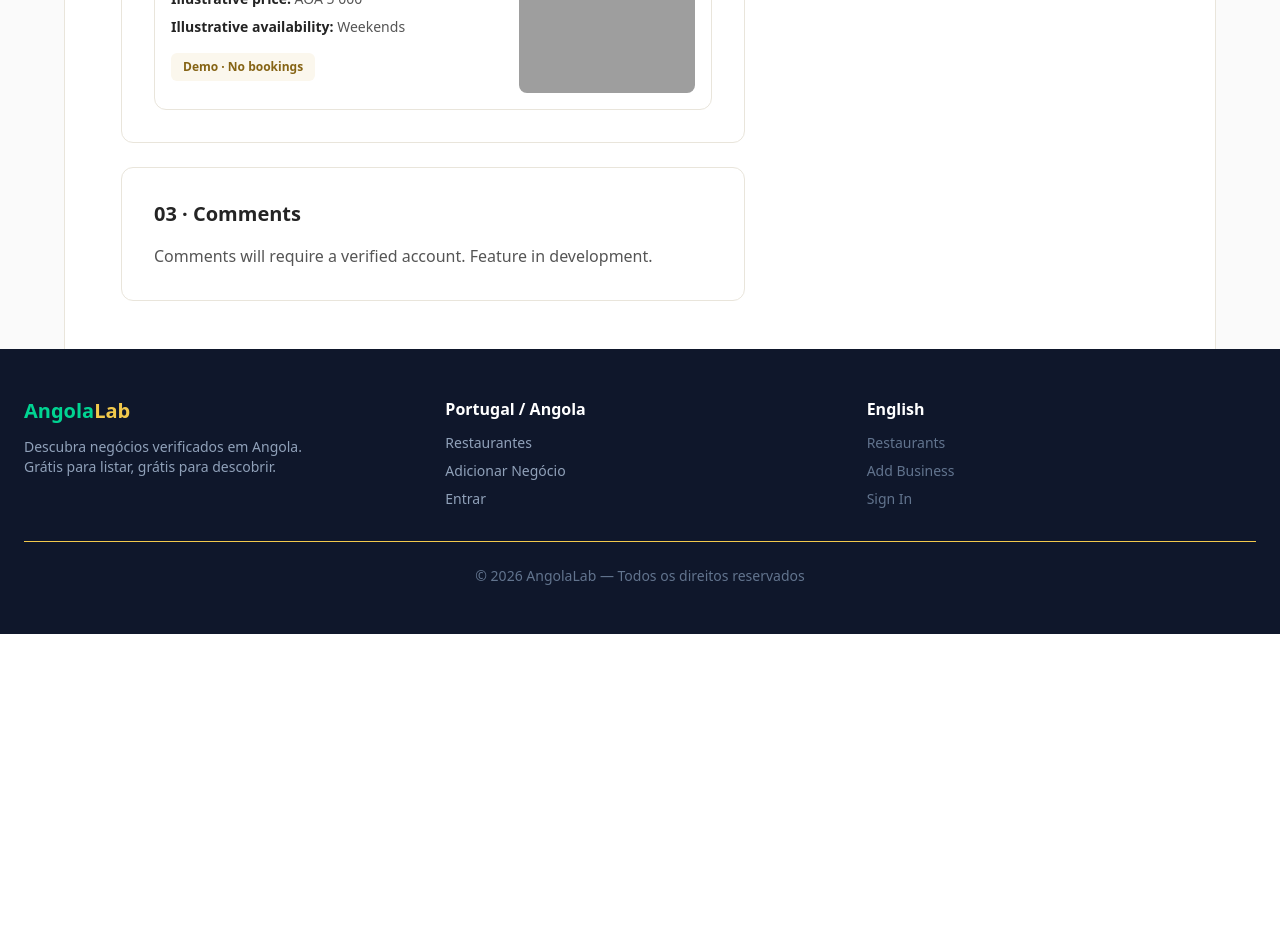
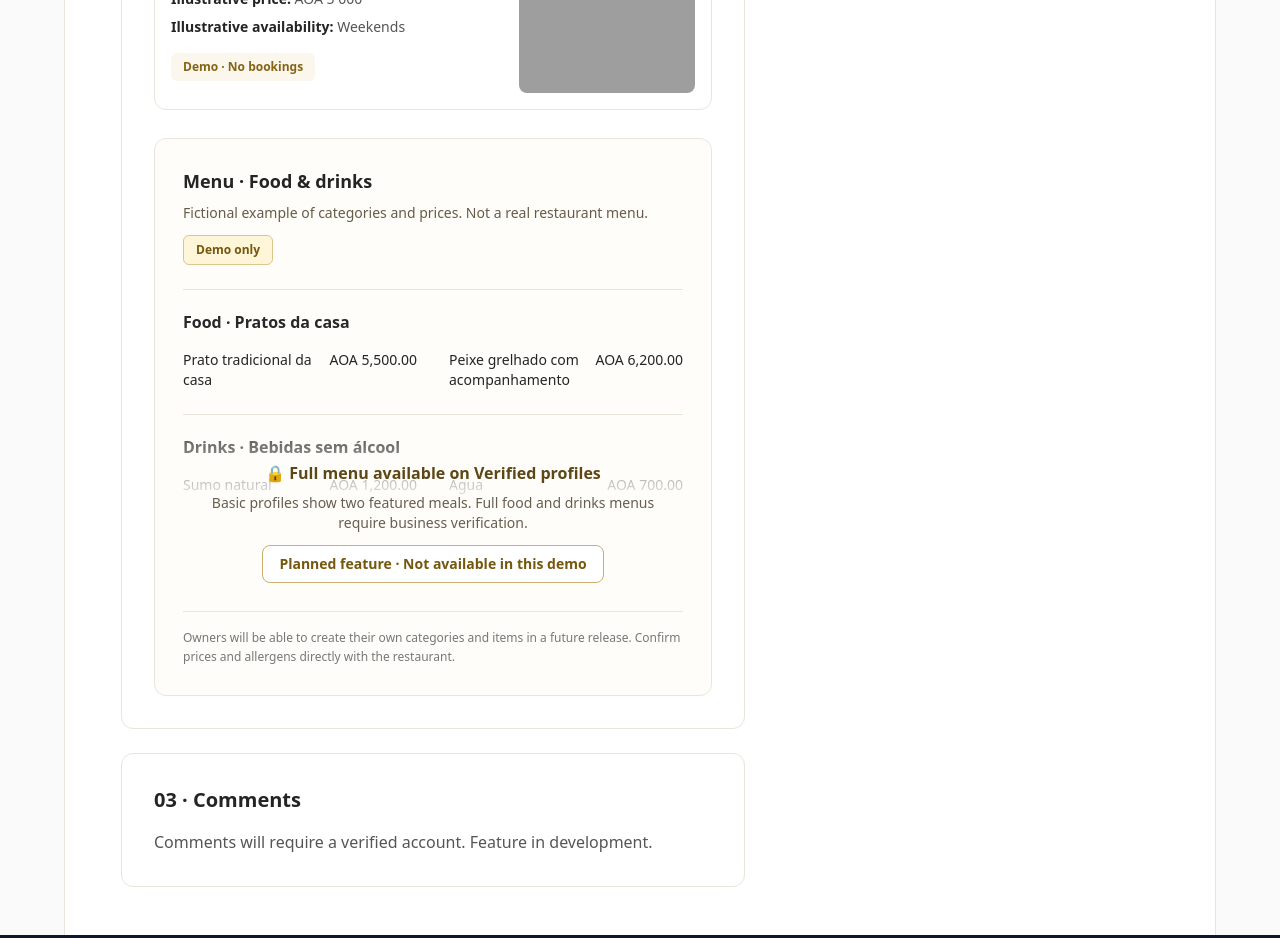
Before and after one commit to oswaldodeal/angolalab-restaurants, a Next.js app: page /en/restaurants/rest-002 in a window 1280 px wide. Shown: the part 1480-2418 px from the top of the page. Before the commit the page ends 2114 px from the top, so only its background shows below. Built offline with nearby package versions, Linux system fonts and the light colour scheme; grey boxes are pictures that could not be loaded.

Commit message:
feat(menu): integrate restricted menu preview into restaurant profiles

```diff
--- a/components/RestaurantResearchProfile.tsx
+++ b/components/RestaurantResearchProfile.tsx
@@ -1,5 +1,6 @@
 import { CITIES, COUNTRIES, CUISINES, getGoogleMapsUrl, type Restaurant } from '@/lib/store';
 import { demoRestaurantPhoto } from '@/lib/demo-photos';
+import RestaurantMenuPreview from '@/components/RestaurantMenuPreview';
 
 export default function RestaurantResearchProfile({ restaurant, language }: {
   restaurant: Restaurant;
@@ -116,6 +117,7 @@ export default function RestaurantResearchProfile({ restaurant, language }: {
                     ))}
                   </div>
                 )}
+                <RestaurantMenuPreview restaurant={restaurant} language={language} />
                 {restaurant.menuPhotos.length > 0 && (
                   <div className="mt-5 grid gap-4 sm:grid-cols-2">
                     {restaurant.menuPhotos.map((src, index) => (
```
